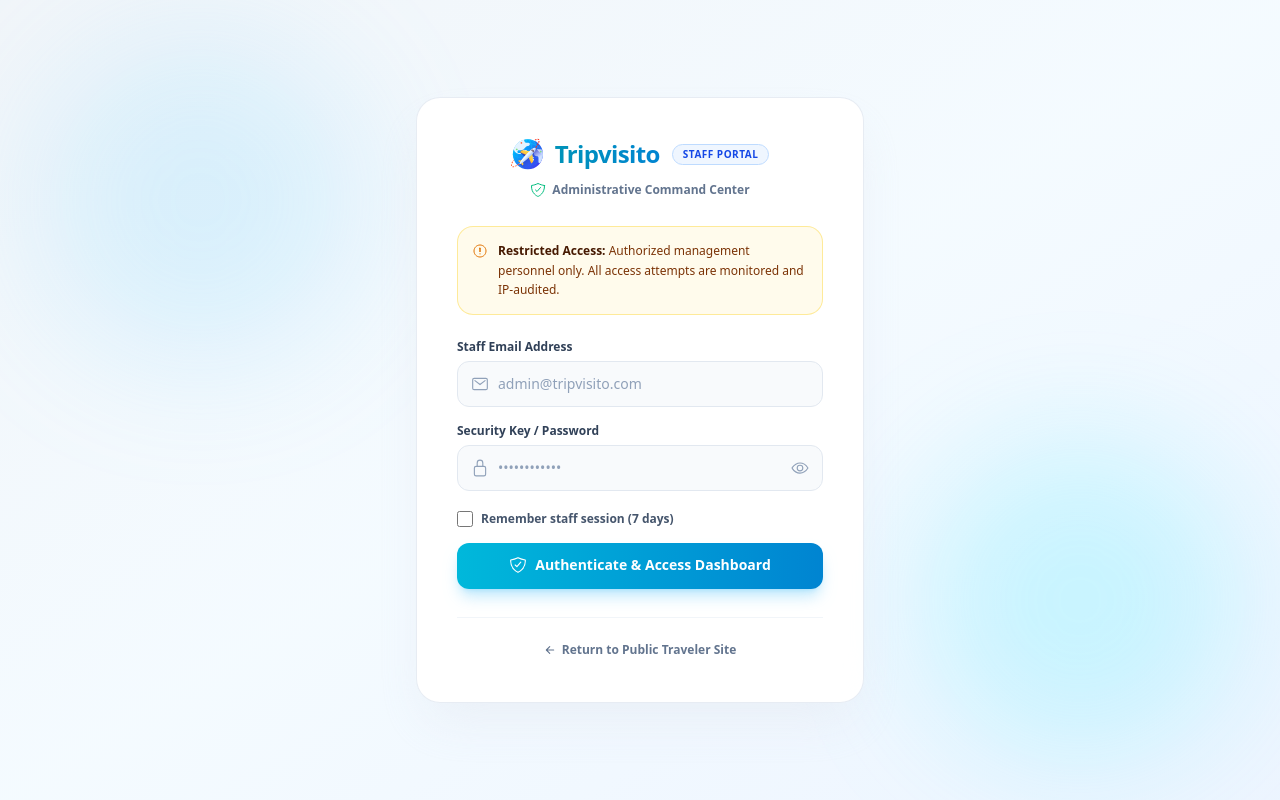
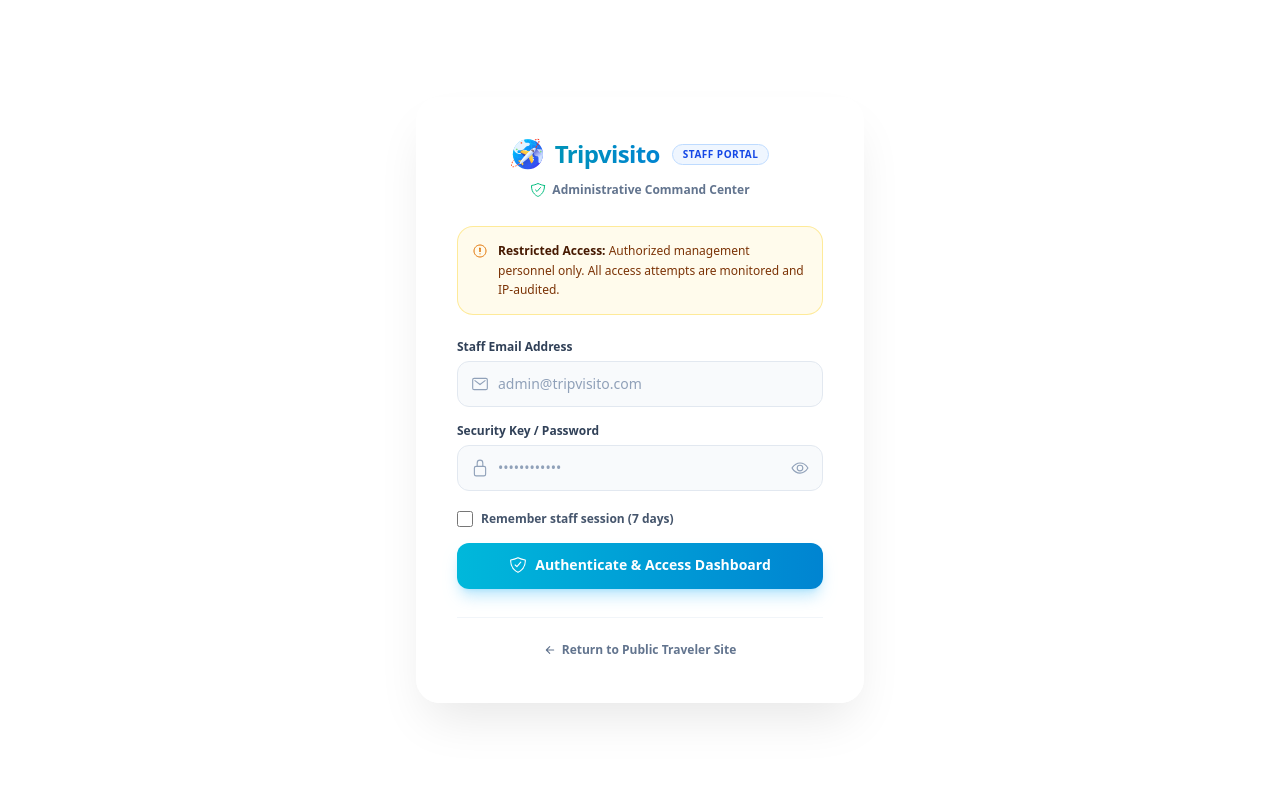
Before and after one commit to LithiraJK/tripvisito-react-frontend, a React (Vite) app: page /admin/login in a window 1280 px wide. Built offline with nearby package versions, Linux system fonts and the light colour scheme; no server answers.

Commit message:
feat(frontend): apply public login travel wallpaper and glassmorphic backdrop to admin login

```diff
--- a/src/pages/admin/AdminLoginPage.tsx
+++ b/src/pages/admin/AdminLoginPage.tsx
@@ -96,16 +96,13 @@ const AdminLoginPage = () => {
   };
 
   return (
-    <main className="min-h-screen w-full flex items-center justify-center bg-gradient-to-br from-slate-100 via-sky-50/70 to-blue-100/50 text-slate-800 relative overflow-hidden px-4 py-8">
-      {/* Decorative Light Background Accents */}
-      <div className="absolute top-10 left-10 size-80 bg-sky-300/20 rounded-full blur-3xl pointer-events-none" />
-      <div className="absolute bottom-10 right-10 size-80 bg-cyan-300/25 rounded-full blur-3xl pointer-events-none" />
-
+    <main className='w-full min-h-screen flex justify-center items-center bg-[url("https://res.cloudinary.com/dxs4vmk1i/image/upload/v1767602259/auth-img_nyrdnw.webp")] bg-cover bg-no-repeat relative'>
+      <section className="size-full min-h-screen bg-[rgba(255,255,255,0.35)] glassmorphism flex justify-center items-center px-4 py-8 overflow-y-auto">
         <motion.div
           initial={{ opacity: 0, y: 20 }}
           animate={{ opacity: 1, y: 0 }}
           transition={{ duration: 0.35 }}
-        className="w-full max-w-md bg-white/95 backdrop-blur-xl border border-slate-200/80 rounded-3xl p-8 sm:p-10 shadow-2xl shadow-slate-200/60 relative z-10"
+          className="w-full max-w-md bg-white/95 backdrop-blur-xl border border-white/80 rounded-3xl p-8 sm:p-10 shadow-2xl shadow-black/10 relative z-10"
         >
           {/* Header Branding */}
           <div className="flex flex-col items-center text-center mb-7">
@@ -223,6 +220,7 @@ const AdminLoginPage = () => {
             </Link>
           </div>
         </motion.div>
+      </section>
     </main>
   );
 };
```
Lines whose indentation alone changed are shown as unchanged.
